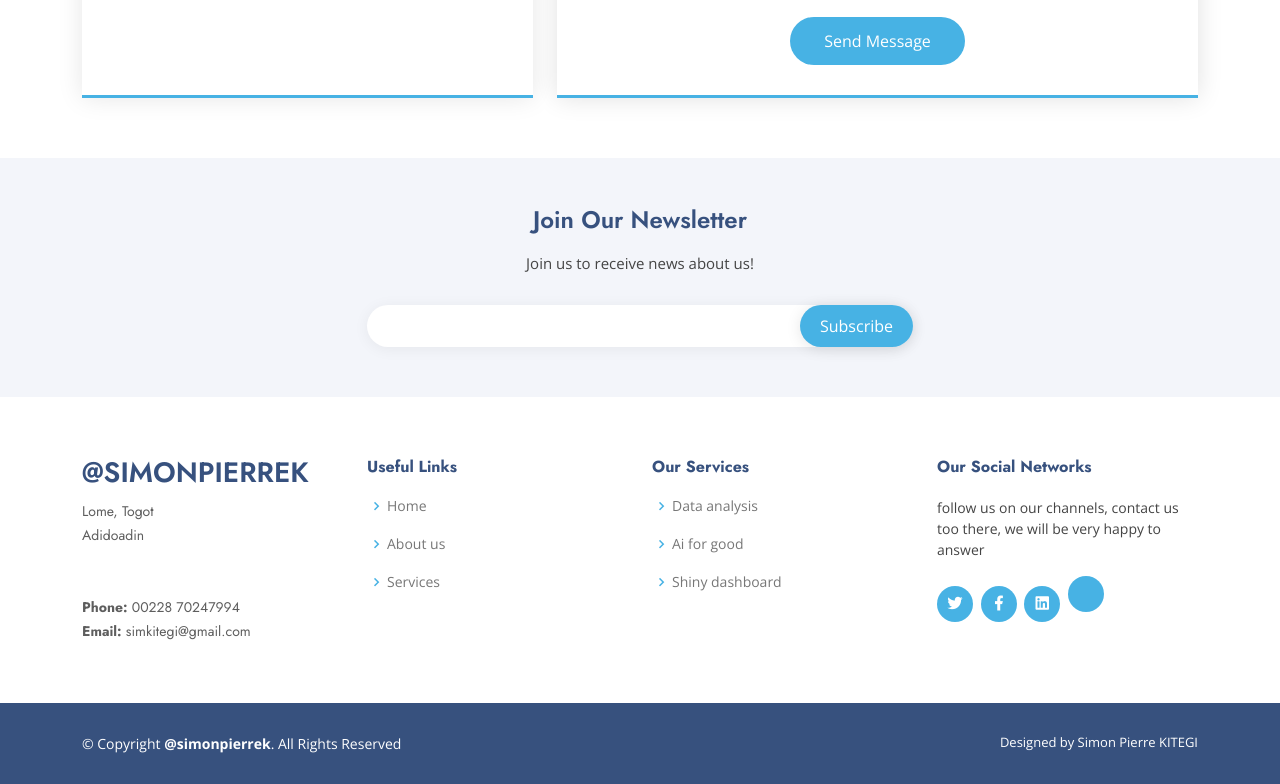
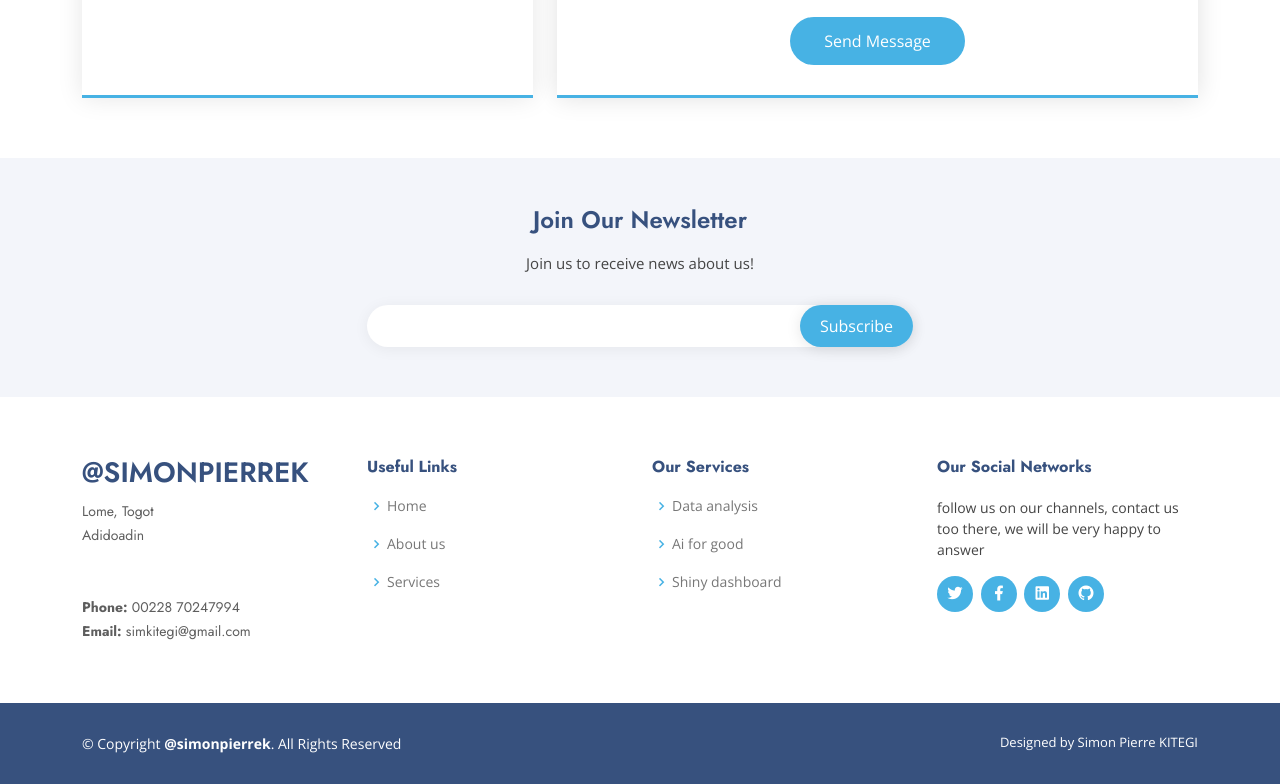
Before and after one commit to simonpierrek/simonpierre, a plain HTML site: page index.html in a window 1280 px wide. Shown: the part 5341-6125 px from the top of the page. Drawn offline with nearby package versions, Linux system fonts and the light colour scheme; files whose address does not match are found by name.

Commit message:
Update index.html

```diff
--- a/index.html
+++ b/index.html
@@ -824,7 +824,7 @@
               <a href="https://www.facebook.com/kitegimsp" target="_blank"><i class="ri-facebook-fill"></i></a>
                   <!--<a href=""><i class="ri-instagram-fill"></i></a> -->
               <a href="www.linkedin.com/in/kitegi-simon-pierre" target="_blank"> <i class="ri-linkedin-box-fill"></i> </a>
-              <a href="https://github.com/simonpierrek" target="_blank"> <i class="ri-github-box-fill"></i> </a>
+              <a href="https://github.com/simonpierrek" target="_blank"> <i class="ri-github-fill"></i> </a>
             </div>
           </div>
 
```
